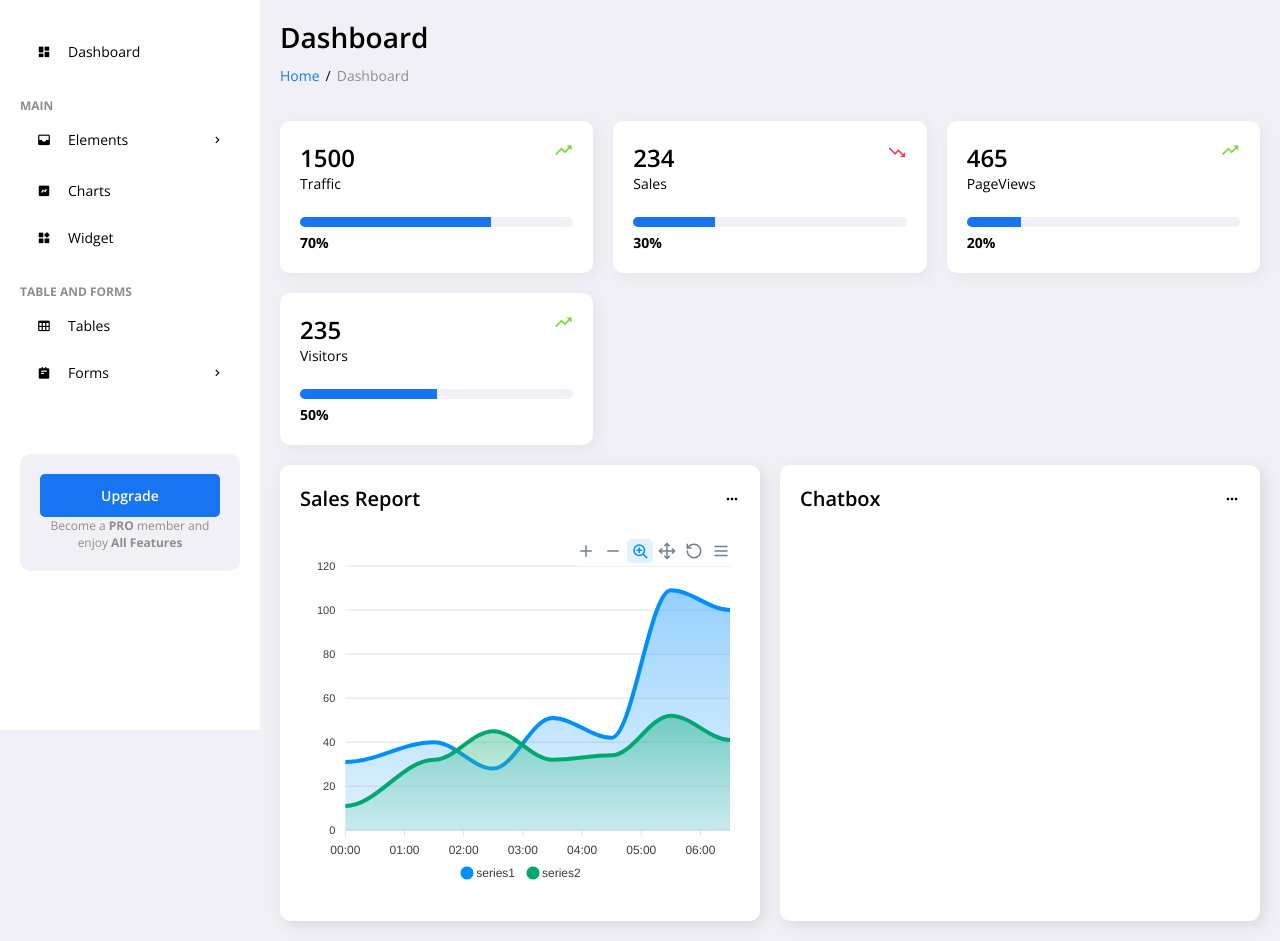
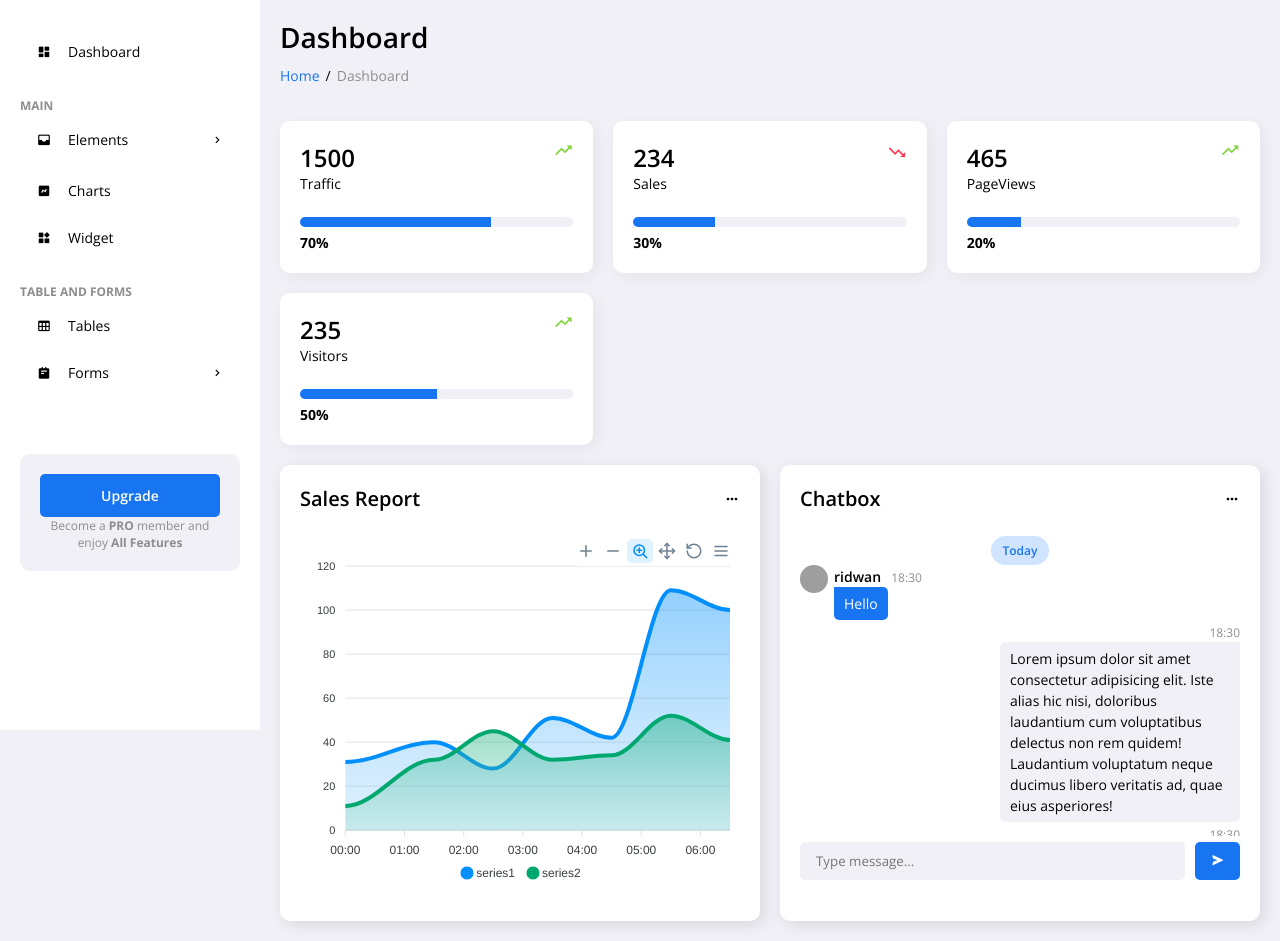
Before and after one commit to ridwanalfarezi/dashboard-2, a plain HTML site: page index.html in a window 1280 px wide. Shown: the part 70-1011 px from the top of the page. Drawn offline with nearby package versions, Linux system fonts and the light colour scheme; grey boxes are pictures that could not be loaded.

Commit message:
add: chatbox

```diff
--- a/index.html
+++ b/index.html
@@ -192,6 +192,69 @@
                 </ul>
               </div>
             </div>
+            <div class="chat-box">
+              <p class="day"><span>Today</span></p>
+              <div class="msg">
+                <img
+                  src="https://images.unsplash.com/photo-1539571696357-5a69c17a67c6?ixlib=rb-4.0.3&ixid=MnwxMjA3fDB8MHxzZWFyY2h8NXx8cGVvcGxlfGVufDB8fDB8fA%3D%3D&auto=format&fit=crop&w=500&q=60"
+                  alt="People"
+                />
+                <div class="chat">
+                  <div class="profile">
+                    <span class="username">ridwan</span>
+                    <span class="time">18:30</span>
+                  </div>
+                  <p>Hello</p>
+                </div>
+              </div>
+              <div class="msg me">
+                <div class="chat">
+                  <div class="profile">
+                    <span class="time">18:30</span>
+                  </div>
+                  <p>
+                    Lorem ipsum dolor sit amet consectetur adipisicing elit.
+                    Iste alias hic nisi, doloribus laudantium cum voluptatibus
+                    delectus non rem quidem! Laudantium voluptatum neque ducimus
+                    libero veritatis ad, quae eius asperiores!
+                  </p>
+                </div>
+              </div>
+              <div class="msg me">
+                <div class="chat">
+                  <div class="profile">
+                    <span class="time">18:30</span>
+                  </div>
+                  <p>
+                    Lorem ipsum dolor sit amet consectetur adipisicing elit.
+                    Iste alias hic nisi, doloribus laudantium cum voluptatibus
+                    delectus non rem quidem! Laudantium voluptatum neque ducimus
+                    libero veritatis ad, quae eius asperiores!
+                  </p>
+                </div>
+              </div>
+              <div class="msg me">
+                <div class="chat">
+                  <div class="profile">
+                    <span class="time">18:30</span>
+                  </div>
+                  <p>
+                    Lorem ipsum dolor sit amet consectetur adipisicing elit.
+                    Iste alias hic nisi, doloribus laudantium cum voluptatibus
+                    delectus non rem quidem! Laudantium voluptatum neque ducimus
+                    libero veritatis ad, quae eius asperiores!
+                  </p>
+                </div>
+              </div>
+            </div>
+            <form action="#">
+              <div class="form-group">
+                <input type="text" placeholder="Type message..." />
+                <button type="submit" class="btn-send">
+                  <i class="bx bxs-send"></i>
+                </button>
+              </div>
+            </form>
           </div>
         </div>
       </main>
--- a/style.css
+++ b/style.css
@@ -56,6 +56,11 @@ li {
   align-items: center;
   height: 64px;
   font-weight: 700;
+  position: sticky;
+  top: 0;
+  left: 0;
+  z-index: 100;
+  background-color: var(--light);
 }
 
 #sidebar .icon {
@@ -180,6 +185,10 @@ nav {
   display: flex;
   align-items: center;
   gap: 28px;
+  position: sticky;
+  top: 0;
+  left: 0;
+  z-index: 100;
 }
 
 nav .toggle-sidebar {
@@ -469,6 +478,120 @@ main .content-data .head .menu-link a:hover {
   background-color: var(--grey);
 }
 
+main .chat-box {
+  width: 100%;
+  max-height: 300px;
+  overflow-y: auto;
+  scrollbar-width: none;
+}
+
+main .chat-box::-webkit-scrollbar {
+  display: none;
+}
+
+main .chat-box .day {
+  text-align: center;
+}
+
+main .chat-box .day span {
+  display: inline-block;
+  padding: 6px 12px;
+  border-radius: 20px;
+  background-color: var(--light-blue);
+  color: var(--blue);
+  font-size: 12px;
+  font-weight: 600;
+}
+
+main .chat-box .msg img {
+  width: 28px;
+  height: 28px;
+  border-radius: 50%;
+  object-fit: cover;
+}
+
+main .chat-box .msg {
+  display: flex;
+  gap: 6px;
+  align-items: flex-start;
+}
+
+main .chat-box .profile .username {
+  font-size: 14px;
+  font-weight: 600;
+  display: inline-block;
+  margin-right: 6px;
+}
+
+main .chat-box .profile .time {
+  font-size: 12px;
+  color: var(--dark-grey);
+}
+
+main .chat-box .chat p {
+  font-size: 14px;
+  padding: 6px 10px;
+  display: inline-block;
+  max-width: 240px;
+  line-height: 150%;
+}
+
+main .chat-box .msg:not(.me) .chat p {
+  border-radius: 0 5px 5px 5px;
+  background-color: var(--blue);
+  color: var(--light);
+}
+
+main .chat-box .msg.me {
+  justify-content: flex-end;
+}
+
+main .chat-box .msg.me .profile {
+  text-align: right;
+}
+
+main .chat-box .msg.me p {
+  background-color: var(--grey);
+  border-radius: 5px 0 5px 5px;
+}
+
+main form {
+  margin-top: 6px;
+}
+
+main .form-group {
+  width: 100%;
+  display: flex;
+  gap: 10px;
+}
+
+main .form-group input {
+  flex-grow: 1;
+  padding: 10px 16px;
+  border-radius: 5px;
+  outline: none;
+  border: none;
+  background-color: var(--grey);
+  transition: all 0.3s ease;
+}
+
+main .form-group input:focus {
+  box-shadow: 0 0 0 1px var(--blue), 0 0 0 4px var(--light-blue);
+}
+
+main .btn-send {
+  padding: 0 16px;
+  background-color: var(--blue);
+  border-radius: 5px;
+  color: var(--light);
+  cursor: pointer;
+  border: none;
+  transition: all 0.3s ease;
+}
+
+main .btn-send:hover {
+  background-color: var(--dark-blue);
+}
 /* Main */
 
 /* Content */
```
